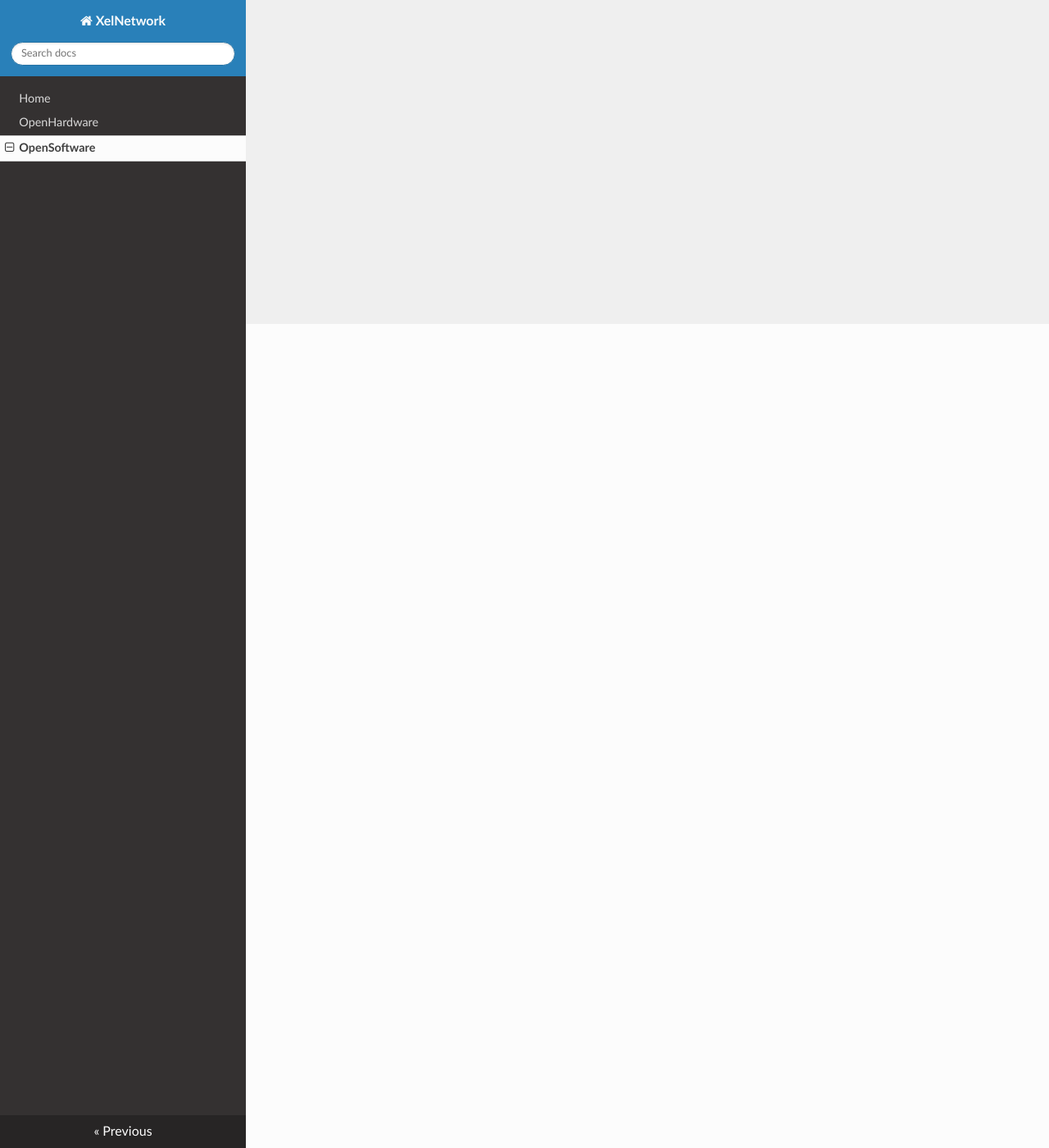
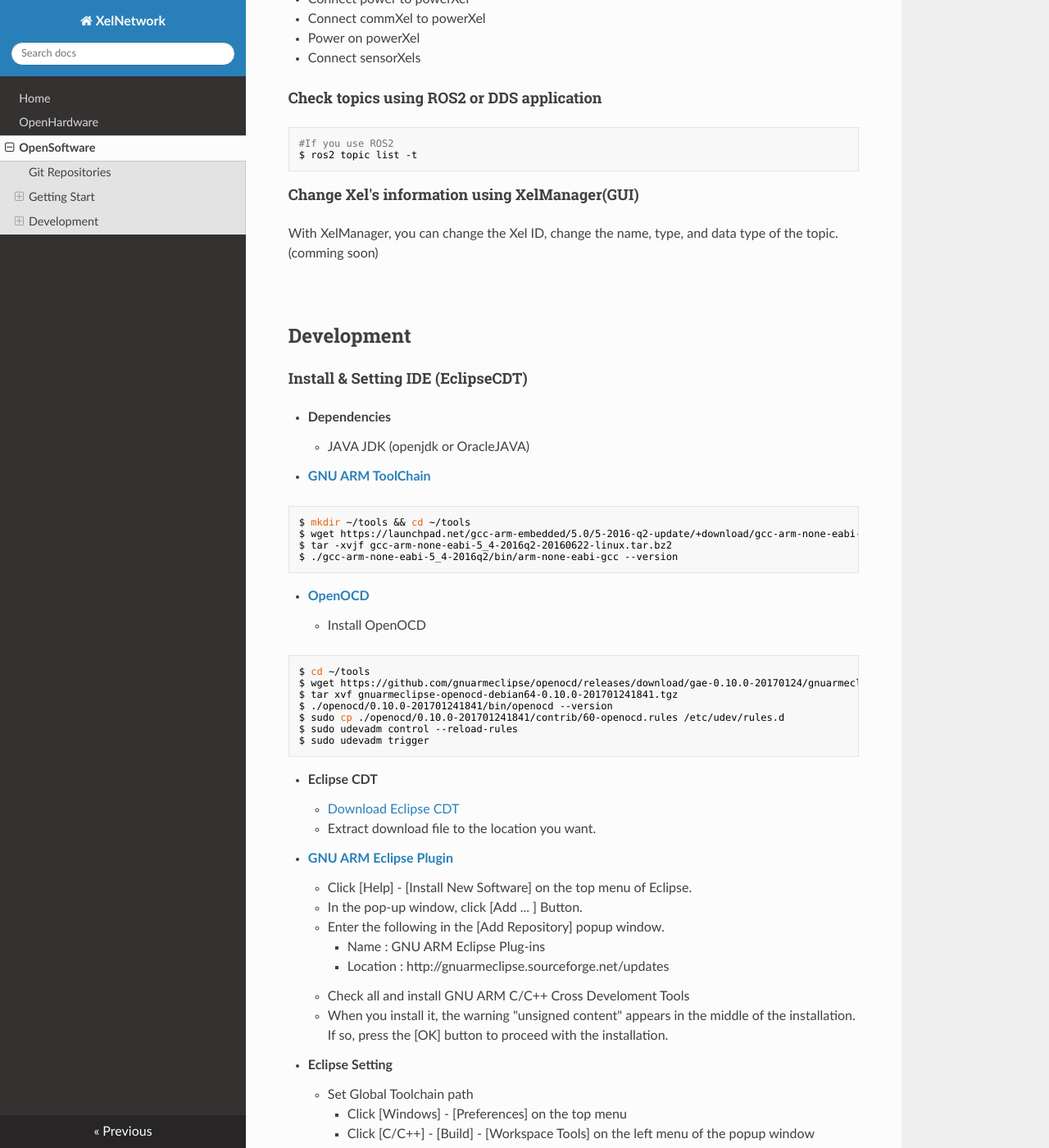
Before and after one commit to ROBOTIS-GIT/XelNetwork_Documents, an MkDocs documentation site: the page built from docs/software.md, in a window 1280 px wide and 1400 px high, scrolled down 1005 px. Shown: the whole window at 82% size. Built offline with MkDocs 1.6.1, drawn with Linux system fonts in a browser that asks for light colours; nearby versions of some CDN libraries; old or Windows-style settings are respelled for this version of MkDocs; some of the changed text lies outside the part shown.

Commit message:
Updated software info.

````diff
--- a/docs/software.md
+++ b/docs/software.md
@@ -1,3 +1,139 @@
 # OpenSoftware
 
-(coming soon)
+## Git Repositories
+- [commXel](https://github.com/ROBOTIS-GIT/XelNetwork_CommXel)
+- [sensorXel](https://github.com/ROBOTIS-GIT/XelNetwork_SensorXel)
+- [powerXel](https://github.com/ROBOTIS-GIT/XelNetwork_PowerXel)
+
+<br>
+
+## Getting Start
+#### Install microRTPSAgent
+Please refer to [this link](https://micro-rtps.readthedocs.io/en/latest/installation.html#installing-the-agent-stand-alone) for detail install information.
+
+- Install microRTPSAgent stand alone on your SBC or PC. (Linux)
+```bash
+$ sudo apt update
+$ sudo apt install build-essential cmake git
+
+# If you have ROS2 installed on your PC, you do not need to install FastRTPS.
+$ git clone https://github.com/eProsima/Fast-RTPS
+$ mkdir Fast-RTPS/build && cd Fast-RTPS/build
+$ cmake -DTHIRDPARTY=ON ..
+$ sudo make install
+$ cd ../..
+
+$ git clone https://github.com/eProsima/micro-RTPS-agent.git
+$ mkdir micro-RTPS-agent/build && cd micro-RTPS-agent/build
+$ cmake -DTHIRDPARTY=ON -DCONFIG_UDP_TRANSPORT_MTU=4096 ..
+$ sudo make install
+$ cp ./DEFAULT_FASTRTPS_PROFILES.xml ~/
+$ sudo ldconfig /usr/local/lib/
+```
+
+#### Run XelNetwork
+- Run microRTPSAgent
+```bash
+$ cd
+$ MicroRTPSAgent udp 2018
+```
+- Connect power to powerXel
+- Connect commXel to powerXel
+- Power on powerXel
+- Connect sensorXels
+
+#### Check topics using ROS2 or DDS application
+```bash
+#If you use ROS2
+$ ros2 topic list -t
+```
+
+#### Change Xel's information using XelManager(GUI)
+With XelManager, you can change the Xel ID, change the name, type, and data type of the topic.
+(comming soon)
+
+<br>
+
+## Development
+#### Install & Setting IDE (EclipseCDT)
+- **Dependencies**
+	- JAVA JDK (openjdk or OracleJAVA)
+
+- [**GNU ARM ToolChain**](http://gnuarmeclipse.github.io/toolchain/install/#gnulinux)
+```bash
+$ mkdir ~/tools && cd ~/tools
+$ wget https://launchpad.net/gcc-arm-embedded/5.0/5-2016-q2-update/+download/gcc-arm-none-eabi-5_4-2016q2-20160622-linux.tar.bz2
+$ tar -xvjf gcc-arm-none-eabi-5_4-2016q2-20160622-linux.tar.bz2
+$ ./gcc-arm-none-eabi-5_4-2016q2/bin/arm-none-eabi-gcc --version
+```
+
+- [**OpenOCD**](http://gnuarmeclipse.github.io/openocd/install/)
+	- Install OpenOCD
+```bash
+$ cd ~/tools
+$ wget https://github.com/gnuarmeclipse/openocd/releases/download/gae-0.10.0-20170124/gnuarmeclipse-openocd-debian64-0.10.0-201701241841.tgz
+$ tar xvf gnuarmeclipse-openocd-debian64-0.10.0-201701241841.tgz
+$ ./openocd/0.10.0-201701241841/bin/openocd --version
+$ sudo cp ./openocd/0.10.0-201701241841/contrib/60-openocd.rules /etc/udev/rules.d
+$ sudo udevadm control --reload-rules
+$ sudo udevadm trigger
+```
+
+- **Eclipse CDT**
+	- [Download Eclipse CDT](http://www.eclipse.org/downloads/packages/release/photon/r/eclipse-ide-cc-developers)
+	- Extract download file to the location you want.
+
+- [**GNU ARM Eclipse Plugin**]((gnuarmeclipse.github.io/plugins/install/) )
+	- Click [Help] - [Install New Software] on the top menu of Eclipse.
+	- In the pop-up window, click [Add ... ] Button.
+	- Enter the following in the [Add Repository] popup window.
+		- Name : GNU ARM Eclipse Plug-ins
+		- Location : http://gnuarmeclipse.sourceforge.net/updates
+	- Check all and install GNU ARM C/C++ Cross Develoment Tools
+	- When you install it, the warning "unsigned content" appears in the middle of the installation. If so, press the [OK] button to proceed with the installation.
+
+
+- **Eclipse Setting**
+	- Set Global Toolchain path
+		- Click [Windows] - [Preferences] on the top menu
+		- Click [C/C++] - [Build] - [Workspace Tools] on the left menu of the popup window
+		- Enter Path as shown below.
+			- Toolchain folder: ~/tools/gcc-arm-none-eabi-5_4-2016q2/bin
+	- Set OpenOCD path
+		- Click [Windows] - [Preferences] on the top menu
+		- Click [Run / Debug] - [OpenOCD] on the left menu of the popup window
+		- Enter Path as shown below.
+			- Executable: openocd
+			- Folder: ~/tools/openocd/0.10.0-201701241841/bin
+		- Click [Apply]
+	- Set String Substitution for ExternalTool argument
+		- Click [Windows] - [Preferences] on the top menu
+		- Click [Run / Debug] - [String Substitution] on the left menu of the popup window
+		- Click [New..] button and enter variable, value as shown below.
+			- Name: COM_PORT
+			- Value: /dev/ttyACM0
+
+#### Get Xel's source from git
+```bash
+$ cd && mkdir -p ~/workspace/source && cd ~/workspace/source
+$ git clone --recursive https://github.com/ROBOTIS-GIT/XelNetwork_CommXel.git -b develop
+$ git clone --recursive https://github.com/ROBOTIS-GIT/XelNetwork_SensorXel.git -b develop
+$ git clone --recursive https://github.com/ROBOTIS-GIT/XelNetwork_PowerXel.git -b develop
+```
+
+#### Import Xel's project to EclipseCDT
+- Click [File] - [Import..] on the top menu
+- Click [Existing Projects into Workspace] in [General], click [Next >] button.
+- Enter path as shown below.
+	- Select root directory: ~/workspace/source
+- Select projects list below in [Projects:]
+	- commXel_app
+	- commXel_boot
+	- sensorXel_app
+	- sensorXel_boot
+	- powerXel_app
+	- powerXel_boot
+- Click [Finish]
+
+#### Introduce source tree
+(comming soon)
````
